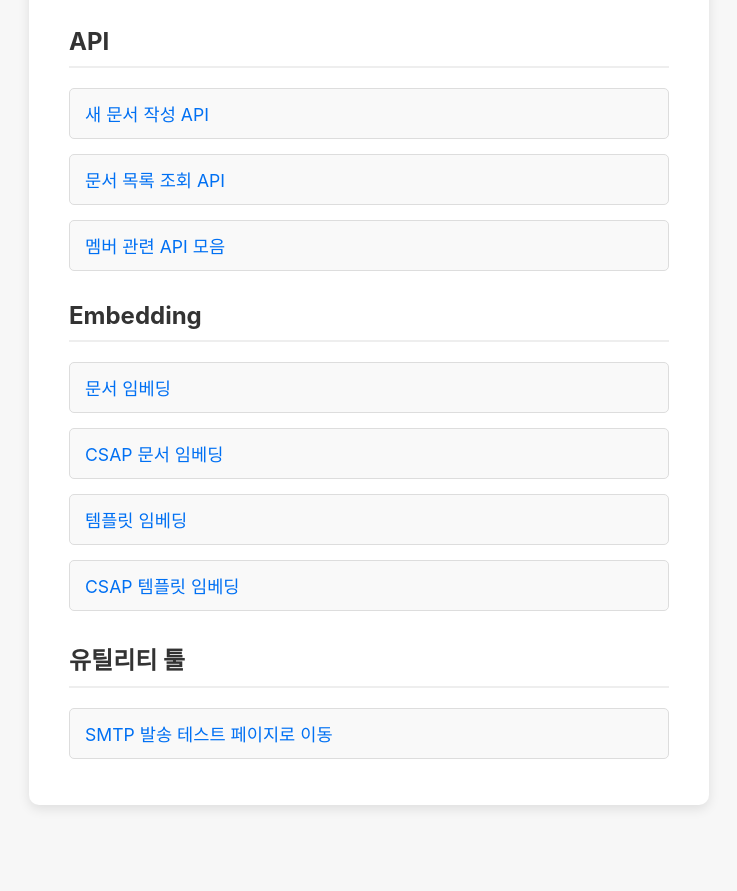
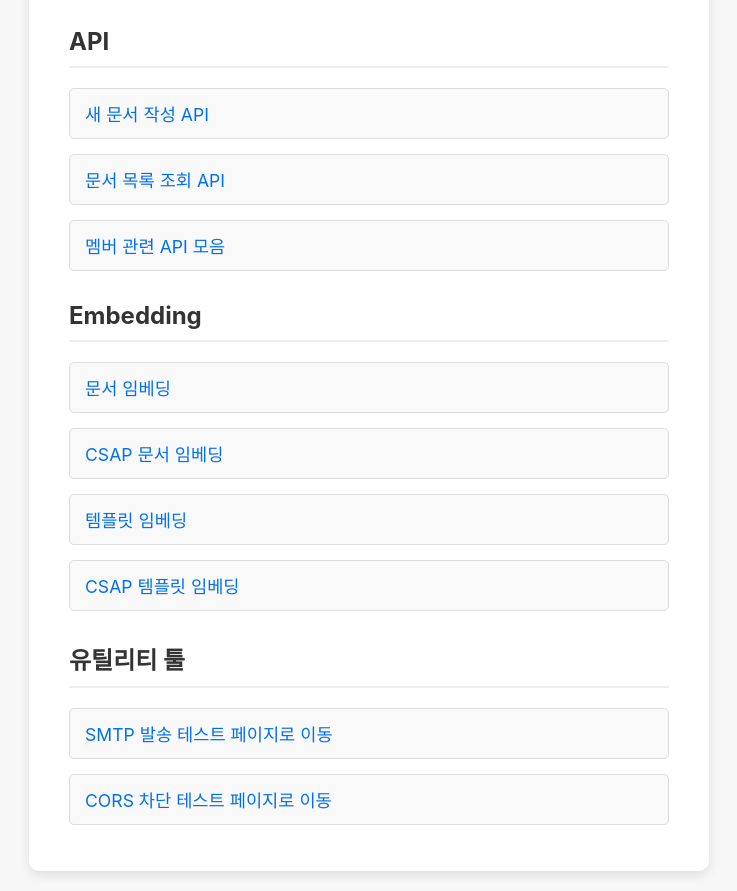
Before and after one commit to PRsH1/MiniProjectImprove, a website: page index.html in a window 1280 px wide. Shown: the part 154-1045 px from the top of the page, without its empty margins (271-1008 px from the left). Before the commit the page ends 979 px from the top, so only its background shows below. Drawn offline with Linux system fonts and the light colour scheme.

Commit message:
02:util add: cors 테스트 페이지 add

```diff
--- a/index.html
+++ b/index.html
@@ -93,6 +93,7 @@
             <h2>유틸리티 툴</h2>
             <ul>
                 <li><a href="/SmtpTester/smtp.html">SMTP 발송 테스트 페이지로 이동</a></li>
+                <li><a href="/API(JS,HTML)/CorsTest.html">CORS 차단 테스트 페이지로 이동</a></li>
             </ul>
         </section>
     </div>
```
